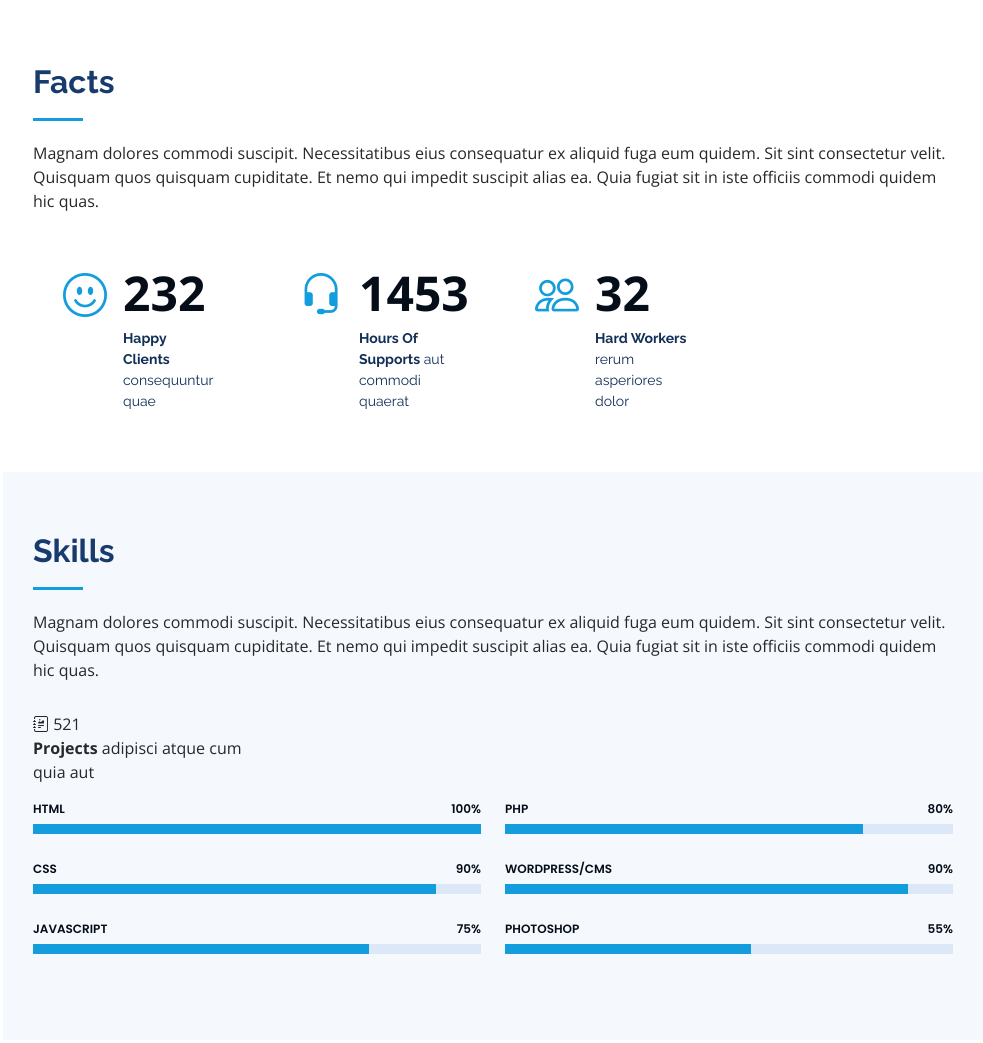
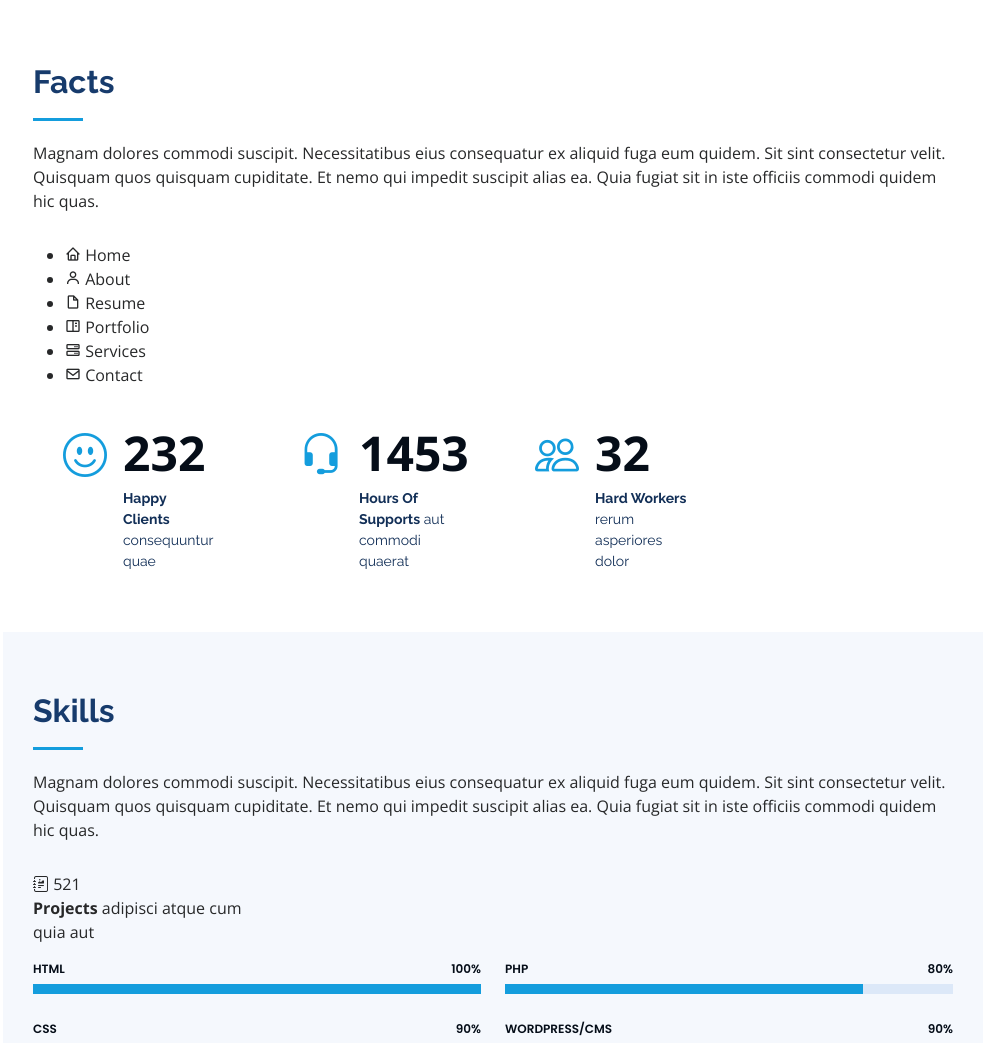
Before and after one commit to Krishnavaidya/iportfolio, a plain HTML site: page index.html in a window 1280 px wide. Shown: the part 1863-2906 px from the top of the page, without its empty margins (297-1280 px from the left). Drawn offline with nearby package versions, Linux system fonts and the light colour scheme.

Commit message:
Update index.html
ul

```diff
--- a/index.html
+++ b/index.html
@@ -135,6 +135,14 @@
           <h2>Facts</h2>
           <p>Magnam dolores commodi suscipit. Necessitatibus eius consequatur ex aliquid fuga eum quidem. Sit sint consectetur velit. Quisquam quos quisquam cupiditate. Et nemo qui impedit suscipit alias ea. Quia fugiat sit in iste officiis commodi quidem hic quas.</p>
         </div>
+         <ul>
+          <li><a href="#hero" class="nav-link scrollto active"><i class="bx bx-home"></i> <span>Home</span></a></li>
+          <li><a href="#about" class="nav-link scrollto"><i class="bx bx-user"></i> <span>About</span></a></li>
+          <li><a href="#resume" class="nav-link scrollto"><i class="bx bx-file-blank"></i> <span>Resume</span></a></li>
+          <li><a href="#portfolio" class="nav-link scrollto"><i class="bx bx-book-content"></i> <span>Portfolio</span></a></li>
+          <li><a href="#services" class="nav-link scrollto"><i class="bx bx-server"></i> <span>Services</span></a></li>
+          <li><a href="#contact" class="nav-link scrollto"><i class="bx bx-envelope"></i> <span>Contact</span></a></li>
+        </ul>
 
         <div class="row no-gutters">
 
```
